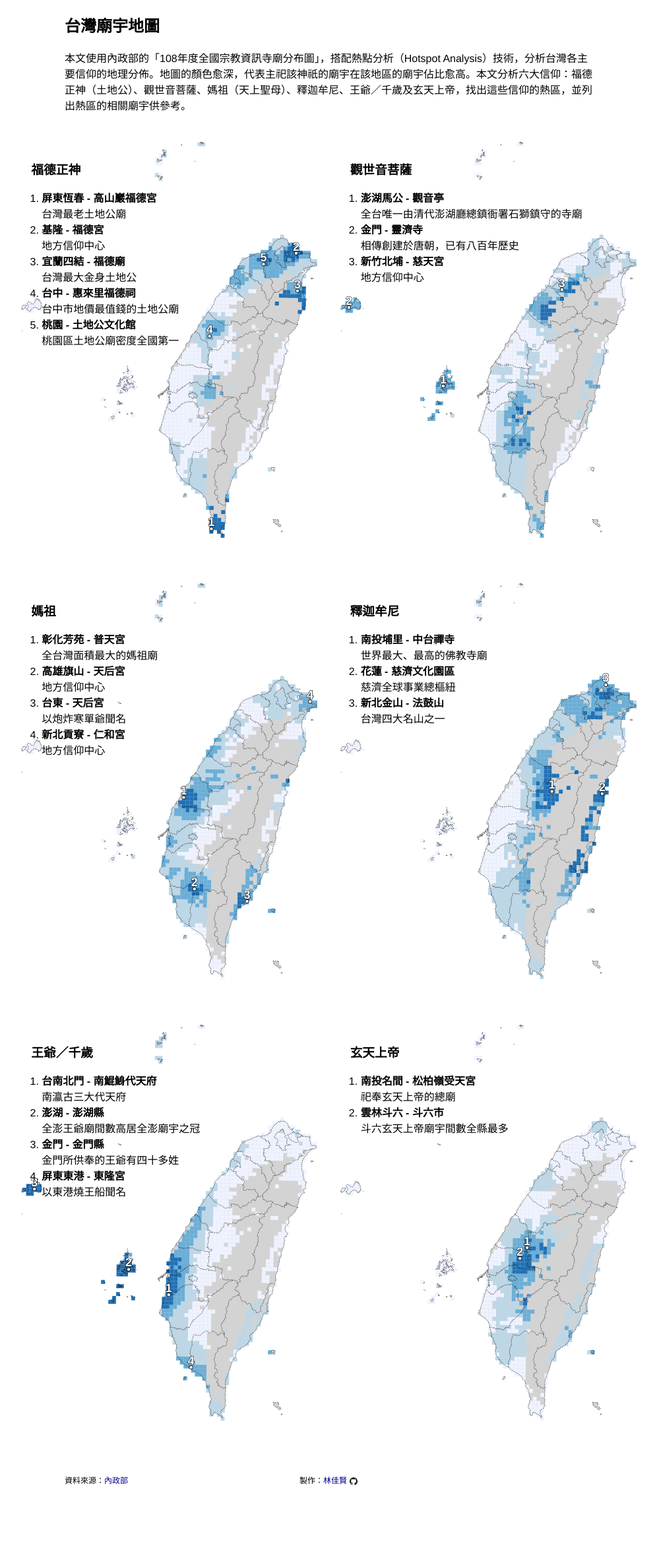
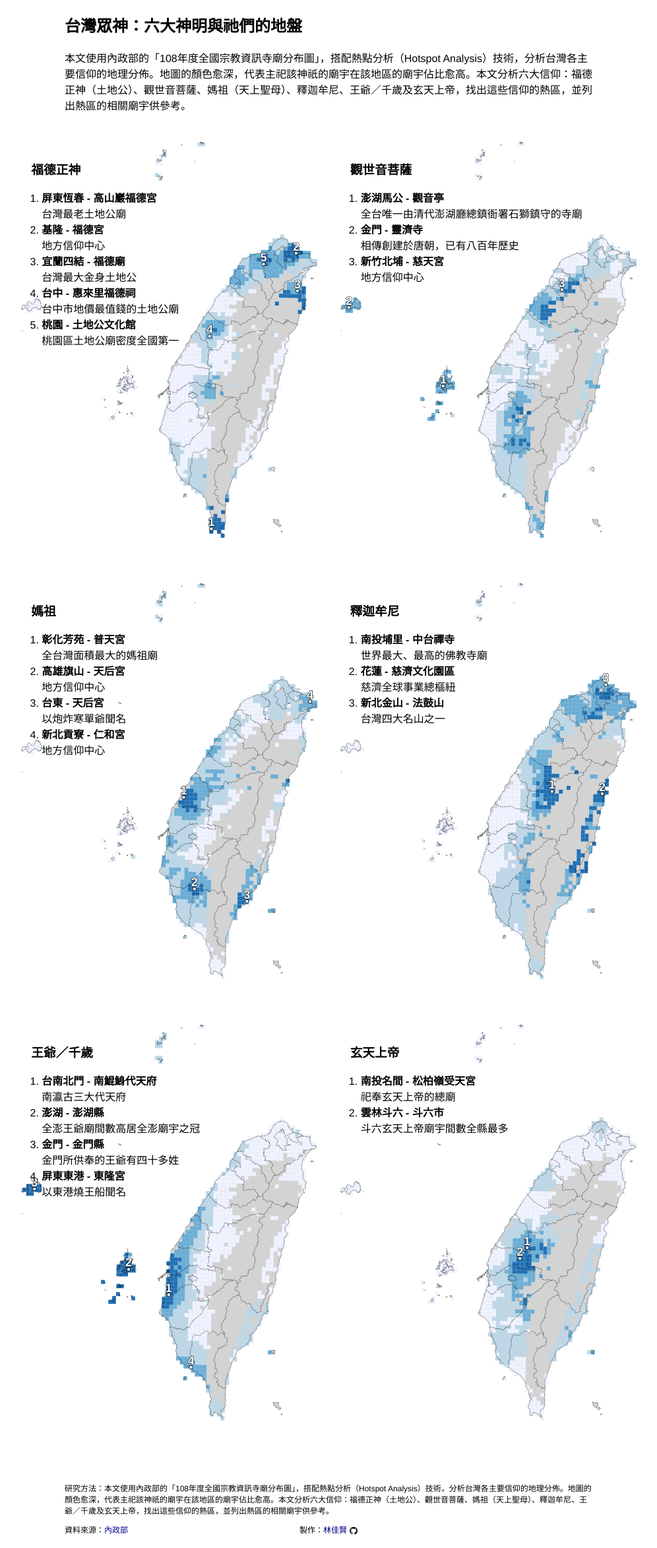
Before and after one commit to imdataman/tw-gods-frontend, a Vue app: page / in a window 1280 px wide. Shown: the whole page at 66% size, without its empty margins (142-1138 px from the left). Before the commit the page ends 2271 px from the top, so only its background shows below. Built offline with nearby package versions, Linux system fonts and the light colour scheme.

Commit message:
refactor code and move opening to methodology

```diff
--- a/src/App.vue
+++ b/src/App.vue
@@ -1,7 +1,7 @@
 <template>
   <div id="app">
     <div class="opening">
-      <h2>台灣廟宇地圖</h2>
+      <h2>台灣眾神：六大神明與祂們的地盤</h2>
       <p>
         本文使用內政部的「108年度全國宗教資訊寺廟分布圖」，搭配熱點分析（Hotspot
         Analysis）技術，分析台灣各主要信仰的地理分佈。地圖的顏色愈深，代表主祀該神祇的廟宇在該地區的廟宇佔比愈高。本文分析六大信仰：福德正神（土地公）、觀世音菩薩、媽祖（天上聖母）、釋迦牟尼、王爺／千歲及玄天上帝，找出這些信仰的熱區，並列出熱區的相關廟宇供參考。
@@ -9,6 +9,11 @@
     </div>
     <Map />
     <div class="footnote">
+      <p class="methodology">
+        研究方法：本文使用內政部的「108年度全國宗教資訊寺廟分布圖」，搭配熱點分析（Hotspot
+        Analysis）技術，分析台灣各主要信仰的地理分佈。地圖的顏色愈深，代表主祀該神祇的廟宇在該地區的廟宇佔比愈高。本文分析六大信仰：福德正神（土地公）、觀世音菩薩、媽祖（天上聖母）、釋迦牟尼、王爺／千歲及玄天上帝，找出這些信仰的熱區，並列出熱區的相關廟宇供參考。
+      </p>
+      <div class="credit">
         <span>
           資料來源：<a
             target="_blank"
@@ -19,10 +24,13 @@
         <span class="sourceCode"
           >製作：<a href="https://www.facebook.com/imDataMan/" target="_blank"
             >林佳賢</a
-        ><a href="https://github.com/imdataman/tw-county-square" target="_blank"
+          ><a
+            href="https://github.com/imdataman/tw-county-square"
+            target="_blank"
             ><img src="@/assets/GitHub-Mark-32px.png"
           /></a>
         </span>
+      </div>
     </div>
   </div>
 </template>
@@ -38,7 +46,7 @@ export default {
 };
 </script>
 
-<style lang="scss">
+<style scoped lang="scss">
 #app {
   font-family: Avenir, Helvetica, Arial, sans-serif;
   -webkit-font-smoothing: antialiased;
@@ -73,7 +81,11 @@ a {
   }
 }
 
-.footnote {
+.methodology {
+  font-size: 0.75rem;
+}
+
+.credit {
   padding-bottom: 20px;
   display: grid;
   grid-template-columns: 1fr 1fr 1fr;
--- a/src/components/Map.vue
+++ b/src/components/Map.vue
@@ -20,6 +20,7 @@
           <g class="outline">
             <path :d="path(outline)"></path>
           </g>
+          <g class="highlightWrapper">
             <g
               class="highlight"
               v-for="location in god.highlight"
@@ -38,6 +39,7 @@
                 r="1.5"
               ></circle>
               <!-- <polyline :points="polyline.get(god.id)"></polyline> -->
+            </g>
           </g>
         </svg>
       </div>
@@ -110,15 +112,16 @@ export default {
     }
   },
   mounted() {
-    this.godsList.forEach(d =>
+    this.godsList.forEach(d => {
+      const color = this.colorScale.get(d.id);
       select(`.grid${d.id}`)
         .selectAll(".block")
         .data(this.grid)
         .join("path")
         .classed("block", true)
         .attr("d", j => this.path(j))
-        .attr("fill", j => this.colorScale.get(d.id)(j.properties[d.id]))
-    );
+        .attr("fill", j => color(j.properties[d.id]));
+    });
   }
 };
 </script>
@@ -158,7 +161,7 @@ export default {
   stroke-dasharray: 1;
 }
 
-.grid {
+.block {
   stroke: none;
 }
 
```
Lines whose indentation alone changed are shown as unchanged.
